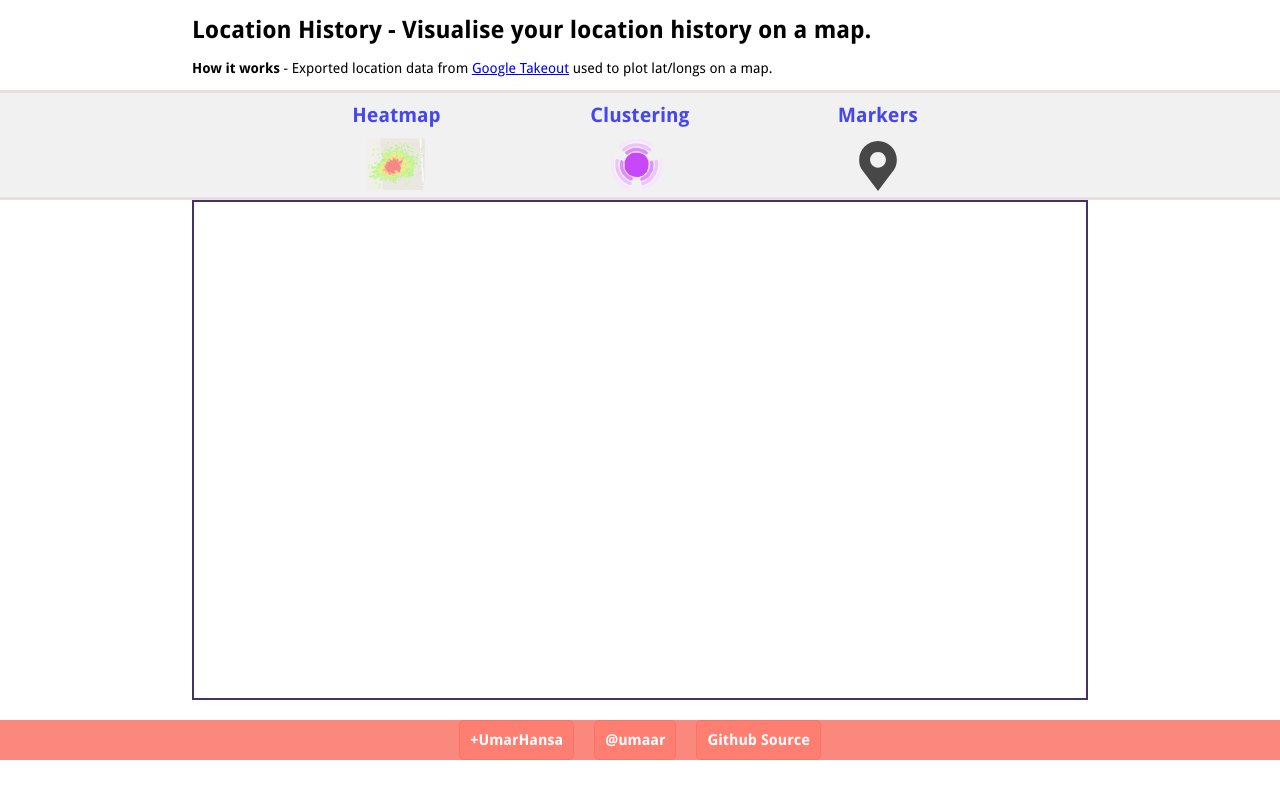
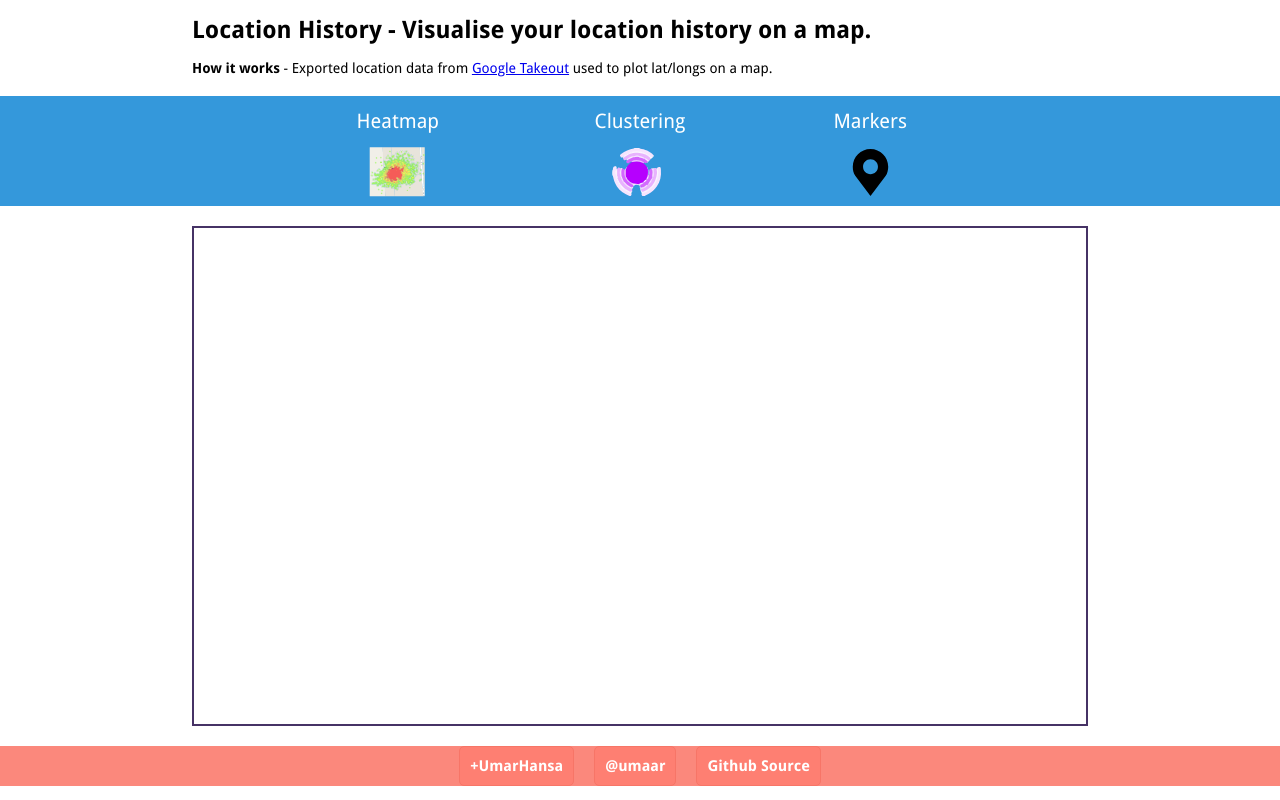
Before and after one commit to umaar/location-history, a website: page index.html in a window 1280 px wide. Drawn offline with Linux system fonts and the light colour scheme; a web font is replaced by a local one.

Commit message:
Improve styling of filter bar.

```diff
--- a/css/styles.css
+++ b/css/styles.css
@@ -43,7 +43,9 @@ h1   { font-size: 2.4rem; }
 	border-top: 3px solid rgba(233, 218, 218, 0.8);
 	border-bottom: 3px solid rgba(233, 218, 218, 0.8);
 	overflow: hidden;
-	background-color: rgba(238, 238, 238, 0.8);
+	background-color: #3498DB;
+	border-color: rgba(0, 0, 0, 0);
+	margin: 20px 0;
 }
 
 .filter ul {
@@ -64,8 +66,7 @@ h1   { font-size: 2.4rem; }
 .filter a:active,
 .filter .filter-selected  {
 	opacity: 1.0;
-	background-color: #fff;
-	color: inherit;
+	background-color: #1880C5;
 }
 
 .filter .filter-selected {
@@ -78,11 +79,10 @@ h1   { font-size: 2.4rem; }
 	background-repeat: no-repeat;
 	text-decoration: none;
 	padding: 10px 10px 70px 10px;
-	opacity: 0.7;
 	font-size: 20px;
 	background-position: center 88%;
 	text-align: center;
-	font-weight: bold;
+	color: #fff;
 }
 
 .filter-heatmap {
```
